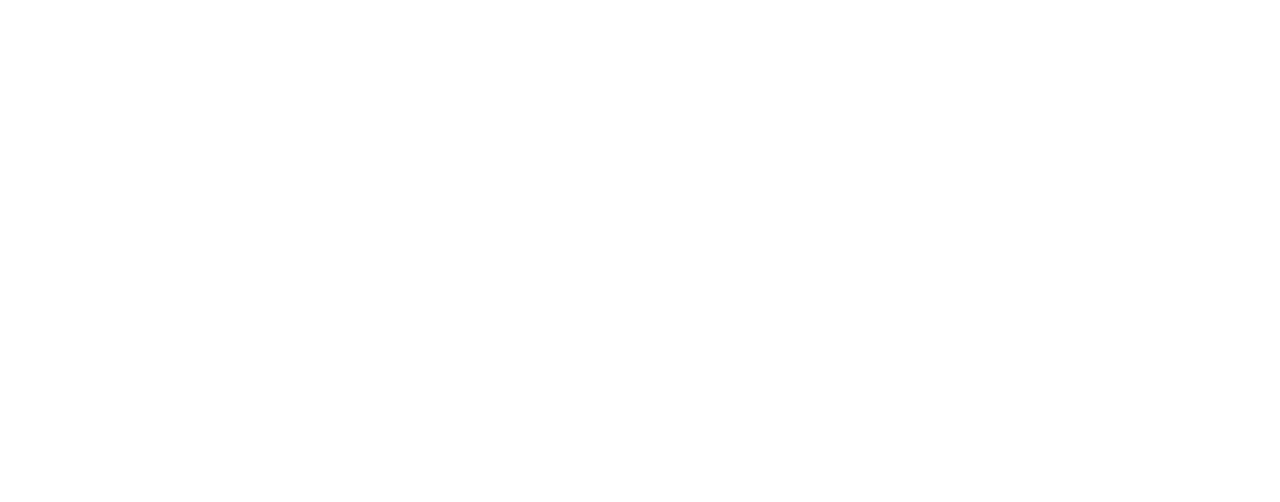
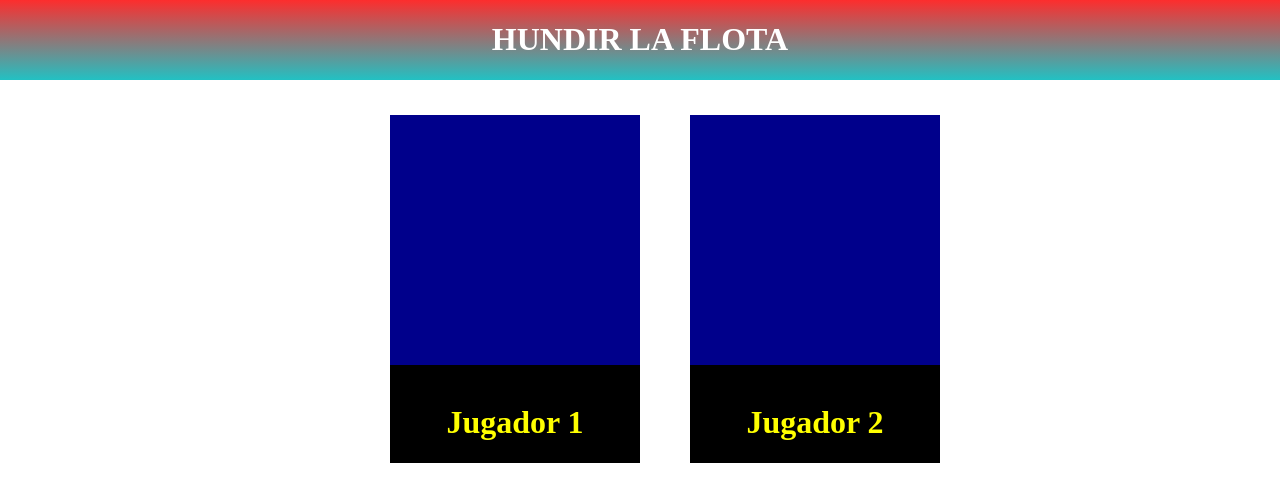
Before and after one commit to jorgepuerta8/proyecto_Barcos, a plain HTML site: page index.html in a window 1280 px wide. Drawn offline with Linux system fonts and the light colour scheme.

Commit message:
html version 0.1

```diff
--- a/index.html
+++ b/index.html
@@ -4,9 +4,22 @@
     <meta charset="UTF-8">
     <meta http-equiv="X-UA-Compatible" content="IE=edge">
     <meta name="viewport" content="width=device-width, initial-scale=1.0">
-    <title>Document</title>
+    <link rel="stylesheet" href="style.css">
+    <title>Juego de Barcos</title>
+
 </head>
 <body>
 
+    <header><h1>HUNDIR LA FLOTA</h1></header> <!-- header -->
+    <main>
+     <div id="campo1">
+         <div id="Tablero1"></div><!-- Tablero jugador1-->
+         <br><h1>Jugador 1</h1>
+    </div>
+     <div id="campo2">
+     <div id="Tablero2"></div><!--Tablero jugador2-->
+     <br><h1>Jugador 2</h1>
+    </div>
+    </main>
 </body>
 </html>
--- /dev/null
+++ b/style.css
@@ -0,0 +1,59 @@
+/** Estructura divida en dos cuadrantes horizontales **/
+body {
+  display: grid; /** 4 zonas**/
+    margin: 0;
+}
+header {
+
+  grid-area: 1/1/2/4;
+  background: rgb(34, 193, 195);
+  background: linear-gradient(
+    0deg,
+    rgba(34, 193, 195, 1) 0%,
+    rgba(253, 45, 45, 1) 100%
+  );
+
+  color: white;
+}
+main {
+  grid-area: 2/1/4/4;
+ display:grid;
+  height: auto;
+  margin: auto;
+  gap: 10%;
+}
+
+/** Campos de juego  **/
+
+#campo1 {
+    grid-area: 2/1/3/2;
+    display:grid;
+  margin: auto;
+  height: auto;
+  background-color: black;
+  color: yellow;
+}
+#campo2 {
+    grid-area: 2/2/3/3;
+  margin: auto;
+  height: auto;
+  background-color: black;
+  color: yellow;
+}
+/** Tablero **/
+#Tablero1 {
+display:grid;
+grid-template-columns: repeat(10,25px);
+grid-template-rows: repeat(10,25px);
+
+background-color: darkblue;
+}
+#Tablero2 {
+    display:grid;
+    grid-template-columns: repeat(10,25px);
+    grid-template-rows: repeat(10,25px);
+background-color: darkblue;
+}
+h1, p{
+    text-align: center;
+}
```
